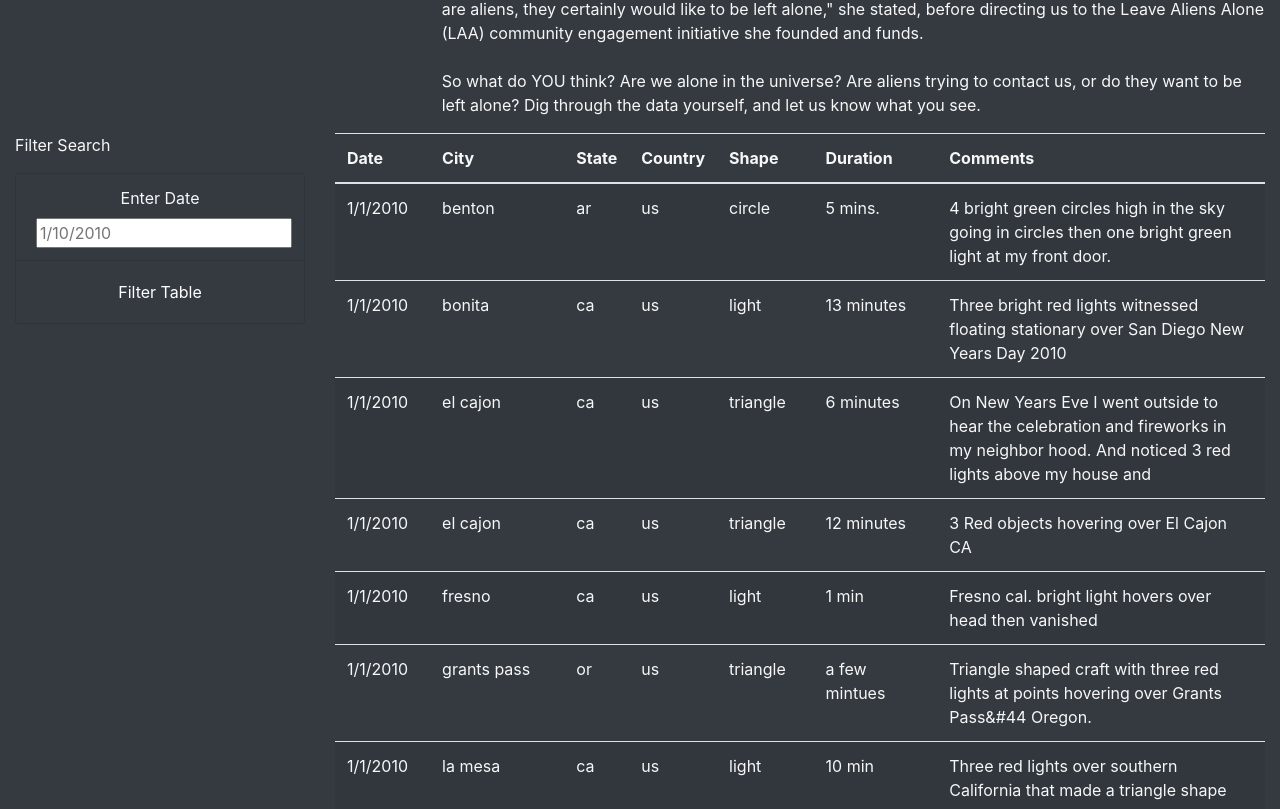
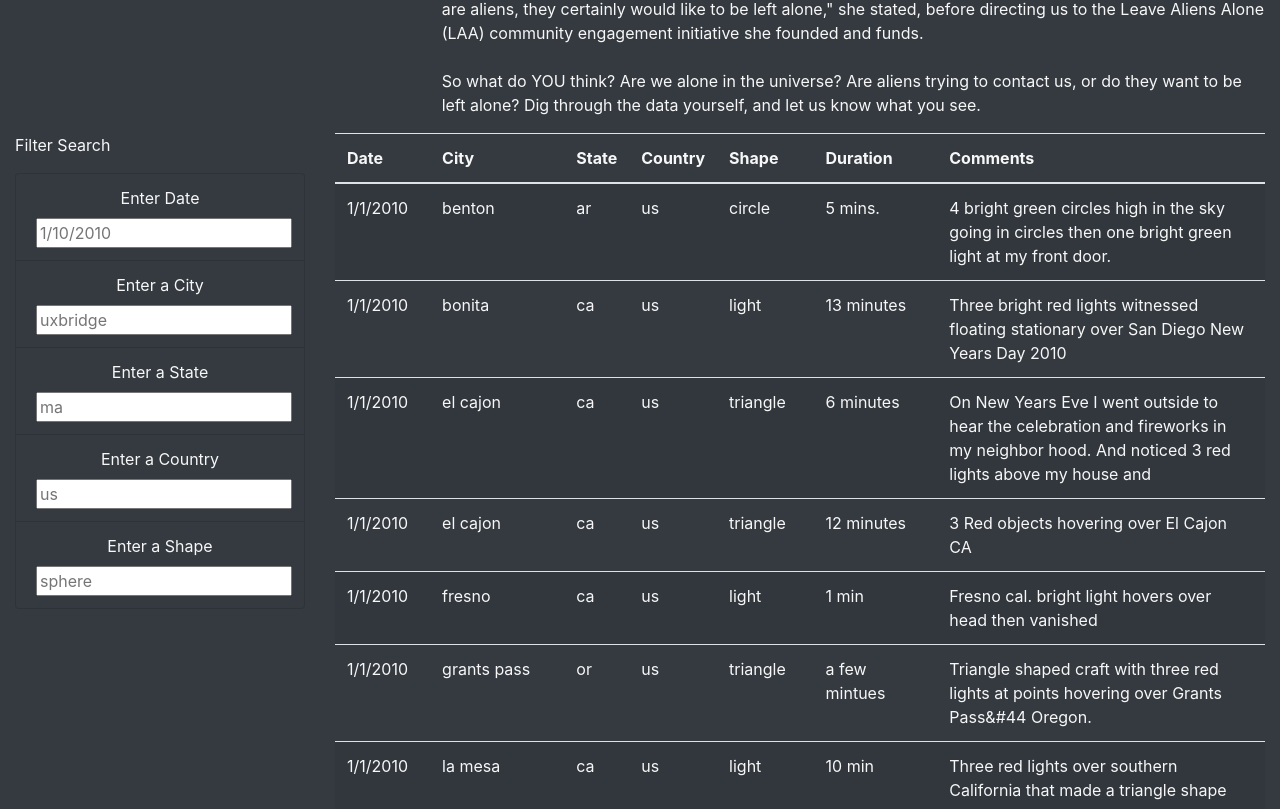
Before and after one commit to Lora-Borja/UFOs, a plain HTML site: page index.html in a window 1280 px wide. Shown: the part 606-1415 px from the top of the page. Drawn offline with nearby package versions, Linux system fonts and the light colour scheme.

Commit message:
Updating index.html for completed Challenge

```diff
--- a/index.html
+++ b/index.html
@@ -47,7 +47,20 @@
                                 <input type="text" placeholder="1/10/2010" id="datetime" />
                             </li>
                             <li class="list-group-item bg-dark">
-                                <button id="filter-btn" type="button" class="btn btn-dark">Filter Table</button>
+                                <label for="city">Enter a City</label>
+                                <input type="text" placeholder="uxbridge" id="city" />
+                            </li>
+                            <li class="list-group-item bg-dark">
+                                <label for="state">Enter a State</label>
+                                <input type="text" placeholder="ma" id="state" />
+                            </li>
+                            <li class="list-group-item bg-dark">
+                                <label for="country">Enter a Country</label>
+                                <input type="text" placeholder="us" id="country" />
+                            </li>
+                            <li class="list-group-item bg-dark">
+                                <label for="shape">Enter a Shape</label>
+                                <input type="text" placeholder="sphere" id="shape" />
                             </li>
                         </ul>
                     </form>
```
